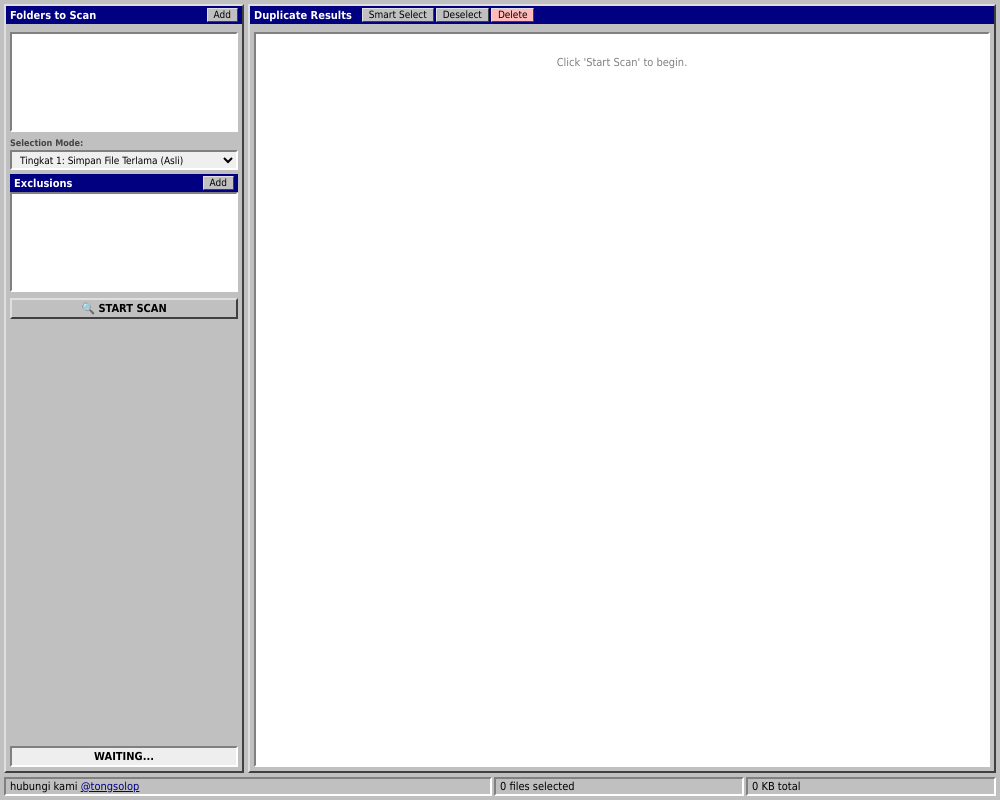
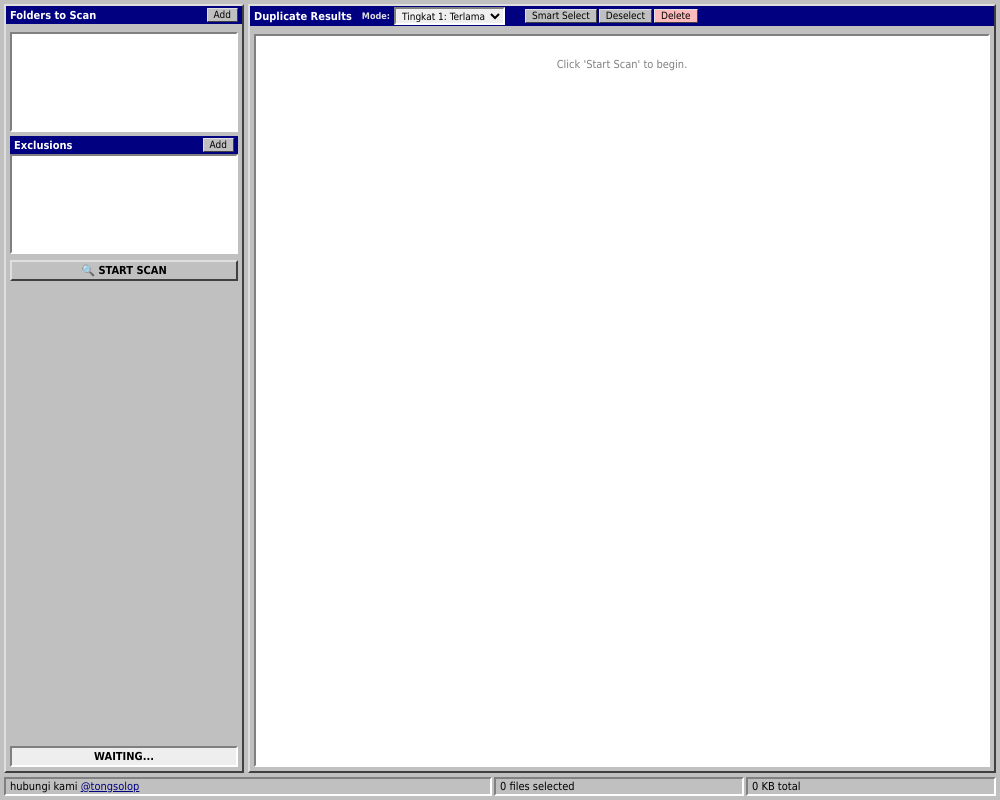
Before and after one commit to ibrahim-aki/dashboardcfftongsolop, an Electron app: page index.html in a window 1000 px wide. Drawn offline with Linux system fonts and the light colour scheme; no server answers.

Commit message:
Move Selection Mode dropdown to the results header next to Smart Select button

```diff
--- a/index.html
+++ b/index.html
@@ -19,15 +19,6 @@
                 <div class="panel-body">
                     <div id="folder-list" class="inset win-list" style="height: 100px; flex: none;"></div>
 
-                    <div style="margin-top: 6px;">
-                        <label for="priority-folder-select" style="font-size: 9px; color: #444;">Selection Mode:</label>
-                        <select id="priority-folder-select" class="input-win" style="width: 100%; height: 20px; font-size: 10px;">
-                            <option value="1">Tingkat 1: Simpan File Terlama (Asli)</option>
-                            <option value="2">Tingkat 2: Simpan File Terlama Ke-2</option>
-                            <option value="3">Tingkat 3: Simpan File Terlama Ke-3</option>
-                            <option value="4">Tingkat 4: Simpan File Terbaru</option>
-                        </select>
-                    </div>
 
                     <div class="panel-header" style="margin-top: 4px;">
                         <span>Exclusions</span>
@@ -63,6 +54,15 @@
                 <div class="panel-header">
                     <div style="display: flex; gap: 10px; align-items: center; flex: 1;">
                         <span>Duplicate Results</span>
+                        <div style="display: flex; gap: 4px; align-items: center; margin-right: 10px;">
+                            <span style="font-size: 9px; color: #dfdfdf; white-space: nowrap;">Mode:</span>
+                            <select id="priority-folder-select" class="input-win" style="height: 18px; font-size: 10px; padding: 0 2px; color: black;">
+                                <option value="1">Tingkat 1: Terlama</option>
+                                <option value="2">Tingkat 2</option>
+                                <option value="3">Tingkat 3</option>
+                                <option value="4">Tingkat 4: Terbaru</option>
+                            </select>
+                        </div>
                         <div style="display: flex; gap: 2px;">
                             <button id="smart-select-btn" class="mini-btn">Smart Select</button>
                             <button id="deselect-all-btn" class="mini-btn">Deselect</button>
```
